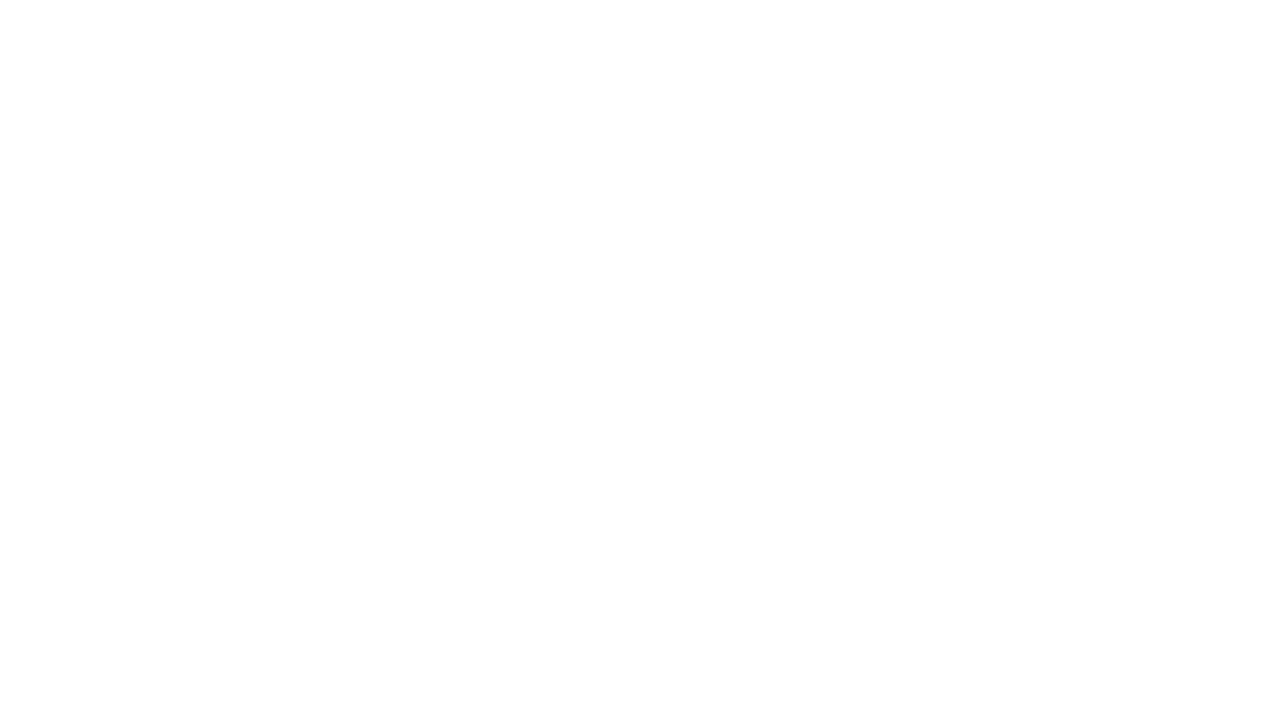
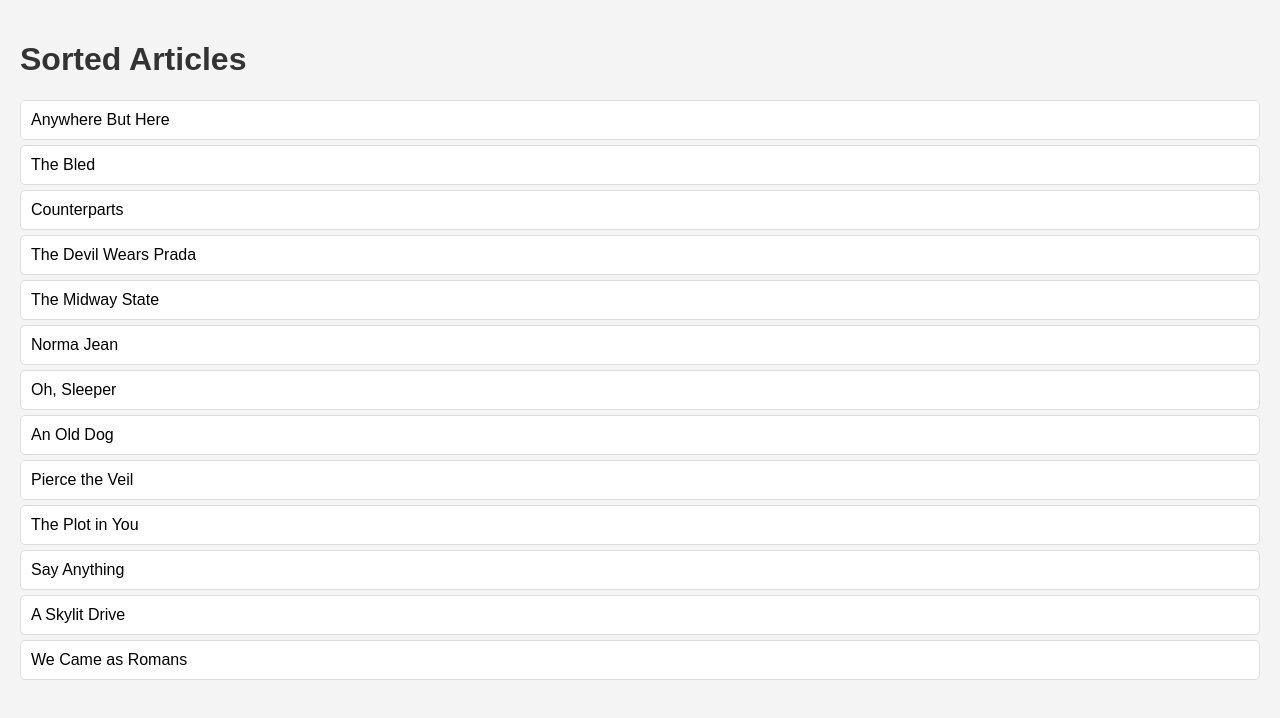
Before and after one commit to acciojob/sorting-articles-Mrpatel2319, a website: page main.html in a window 1280 px wide. Drawn offline with Linux system fonts and the light colour scheme.

Commit message:
created a submission

```diff
--- a/main.html
+++ b/main.html
@@ -1,16 +1,14 @@
 <!DOCTYPE html>
-
-<html>
-
+<html lang="en">
 <head>
-	<link rel="stylesheet" href="styles.css">
+    <meta charset="UTF-8">
+    <meta name="viewport" content="width=device-width, initial-scale=1.0">
+    <title>Sorted Articles</title>
+    <link rel="stylesheet" href="styles.css">
 </head>
-
 <body>
-	<!-- the entire body must be written by student -->
-    <script type="text/javascript" src="./script.js">
-</script>
-
+    <h1>Sorted Articles</h1>
+    <ul id="band"></ul>
+    <script type="text/javascript" src="script.js"></script>
 </body>
-
 </html>
--- a/script.js
+++ b/script.js
@@ -1 +1,41 @@
 //your JS code here. If required.
+const bands = [
+    'The Plot in You',
+    'The Devil Wears Prada',
+    'Pierce the Veil',
+    'Norma Jean',
+    'The Bled',
+    'Say Anything',
+    'The Midway State',
+    'We Came as Romans',
+    'Counterparts',
+    'Oh, Sleeper',
+    'A Skylit Drive',
+    'Anywhere But Here',
+    'An Old Dog'
+];
+
+// Function to clean and sort the bands
+function sortBands(bands) {
+    const ignoreWords = ['a', 'an', 'the'];
+    return bands.sort((a, b) => {
+        const cleanA = a.split(' ').filter(word => !ignoreWords.includes(word.toLowerCase())).join(' ');
+        const cleanB = b.split(' ').filter(word => !ignoreWords.includes(word.toLowerCase())).join(' ');
+        return cleanA.localeCompare(cleanB);
+    });
+}
+
+// Populate the unordered list with sorted bands
+function displaySortedBands() {
+    const sortedBands = sortBands(bands);
+    const bandList = document.getElementById('band');
+
+    sortedBands.forEach(band => {
+        const li = document.createElement('li');
+        li.textContent = band;
+        bandList.appendChild(li);
+    });
+}
+
+// Call the function to display the sorted bands on page load
+displaySortedBands();
--- a/styles.css
+++ b/styles.css
@@ -1 +1,24 @@
 /*  your css code here. If applicable */
+body {
+    font-family: Arial, sans-serif;
+    background-color: #f4f4f4;
+    margin: 0;
+    padding: 20px;
+}
+
+h1 {
+    color: #333;
+}
+
+ul {
+    list-style-type: none;
+    padding: 0;
+}
+
+li {
+    background: #fff;
+    margin: 5px 0;
+    padding: 10px;
+    border: 1px solid #ddd;
+    border-radius: 5px;
+}
```
